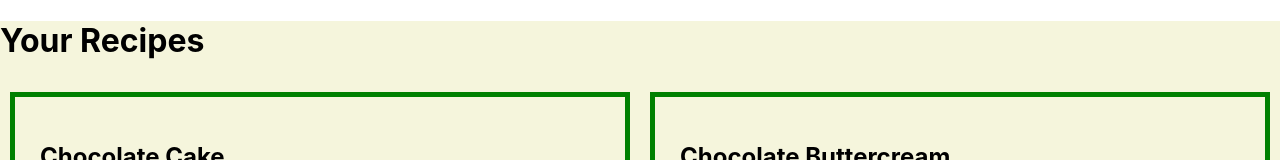
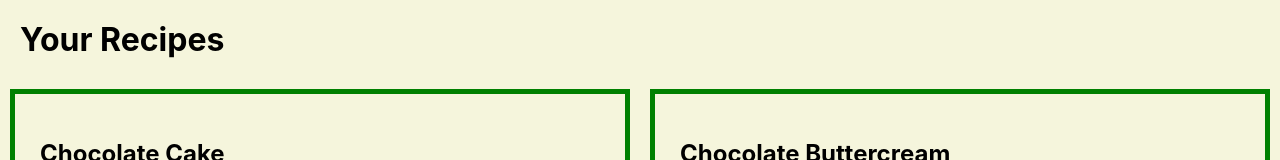
Before and after one commit to acmutd/web-dev-workshop, a React (Create React App) app: page / in a window 1280 px wide. Shown: the top 160 px of the page. Built offline with nearby package versions, Linux system fonts and the light colour scheme.

Commit message:
fixed margin and added padding to title of RecipesPage

```diff
--- a/src/pages/RecipesPage.js
+++ b/src/pages/RecipesPage.js
@@ -54,7 +54,7 @@ function RecipesPage() {
 
   return (
     <div style={{ backgroundColor: "beige" }}>
-      <h1>Your Recipes</h1>
+      <h1 style={{ margin: 0, padding: 20 }}>Your Recipes</h1>
       <div style={{ display: "flex" }}>
         {recipe.map((value, index) => {
           return <Recipe recipe={value} key={index} />;
```
